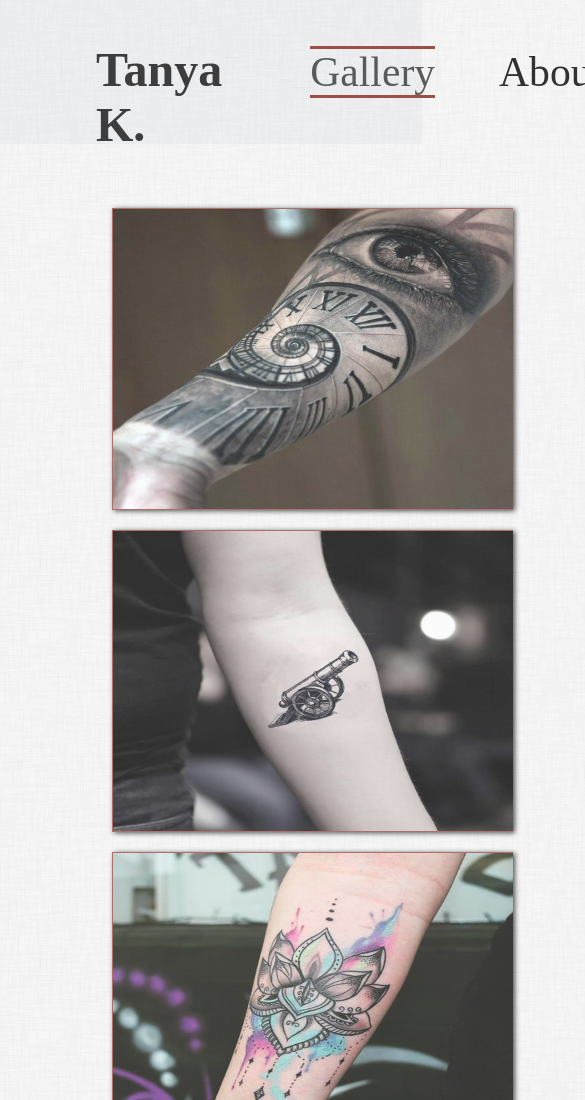
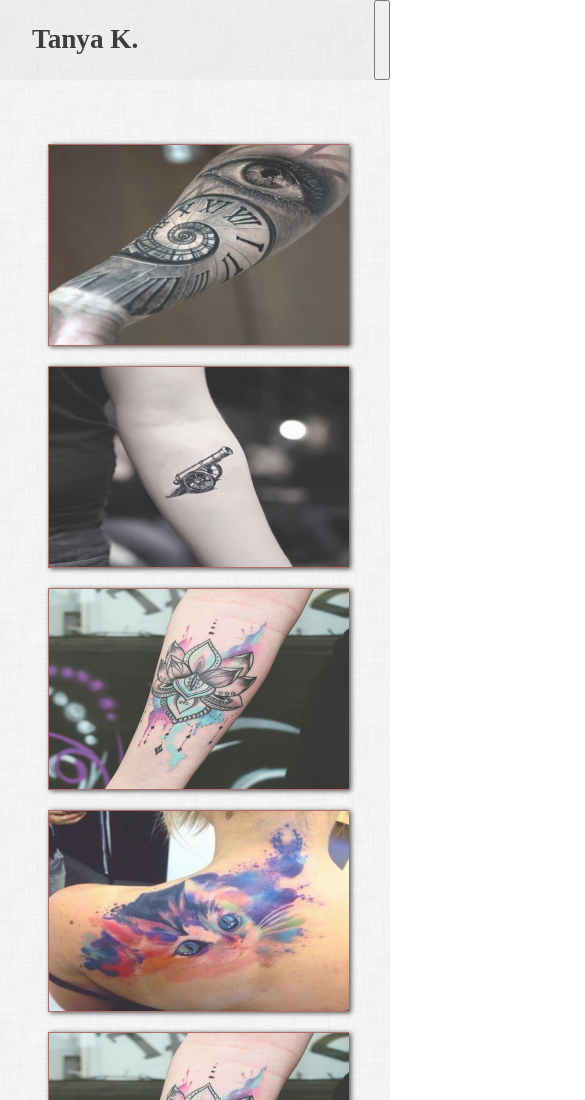
Before and after one commit to DrJulik/tanyakul.ink, a website: page src/gallery.1.html in a window 390 px wide. Shown: the top 1100 px of the page, 585 px wide, since content can reach past the window. Drawn offline with nearby package versions, Linux system fonts and the light colour scheme; some packages are replaced by stand-ins of ours; a script that the page names is missing.

Commit message:
Gallery mobile media. prep for button

```diff
--- a/src/gallery.1.html
+++ b/src/gallery.1.html
@@ -14,6 +14,7 @@
   <body class="gallery2">
     <nav class="gallery-nav2">
       <h1 class="logo2">Tanya K.</h1>
+      <button class="menu-toggle"></button>
       <ul class="nav2">
         <li class="nav-item2">
           <a href="gallery.html" id="active" class="nav-link2">Gallery</a>
--- a/src/scss/_gallery.1.scss
+++ b/src/scss/_gallery.1.scss
@@ -68,7 +68,7 @@
     .work2 {
       display: grid;
       grid-gap: 1em;
-      grid-template-columns: repeat(auto-fit, minmax(25rem, 1fr));
+      grid-template-columns: repeat(auto-fit, minmax(24rem, 1fr));
 
       img {
         opacity: 0.8;
@@ -88,3 +88,31 @@
     }
   }
 }
+@media (max-width: 700px) {
+  .gallery-nav2 {
+    height: 5rem;
+    padding: 0;
+
+    .logo2 {
+      margin: 1.5rem 2rem;
+      font-size: 1.7rem;
+    }
+
+    .nav2 {
+      display: none;
+    }
+  }
+
+  .gallery-info2 {
+    .container2 {
+      margin: 3em;
+      .work2 {
+        grid-template-columns: 1fr;
+        img {
+          width: 300px;
+          height: 200px;
+        }
+      }
+    }
+  }
+}
```
Also changed, not shown: src/css/style.css.
